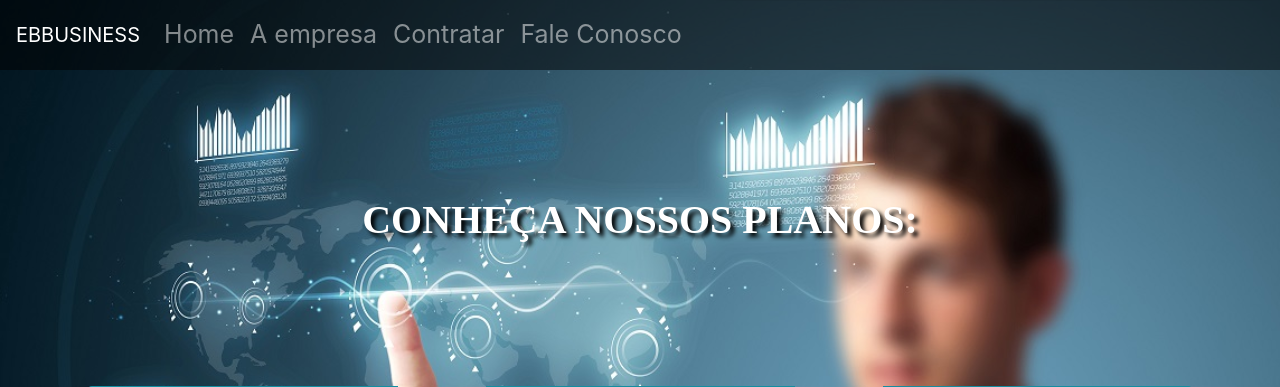
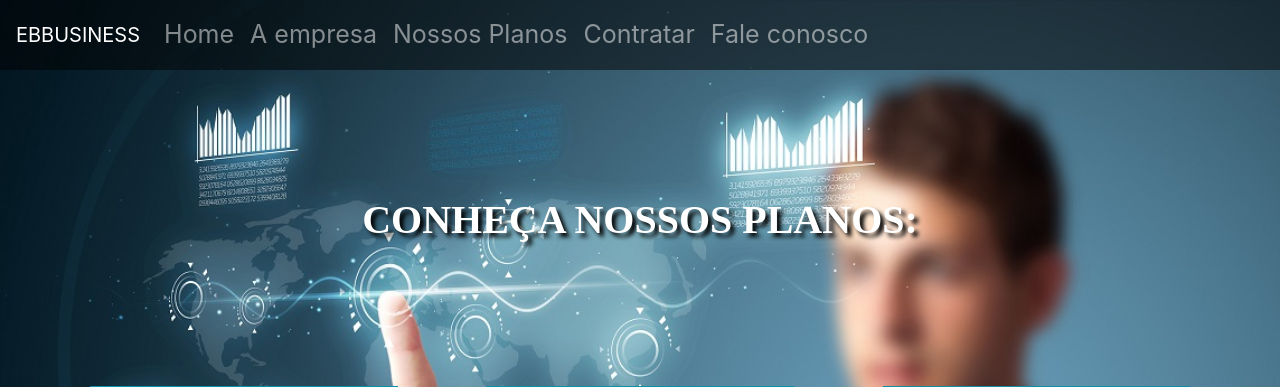
Before and after one commit to SilvaPaulaAna/Projeto-Interdisciplinar-4-Semestre-de-ADS, a Django app: page /nossos_planos/ in a window 1280 px wide. Shown: the top 387 px of the page. Run offline with Django 3.2, Linux system fonts and the light colour scheme; some libraries are stand-ins or nearby versions.

Commit message:
Update HTML Menu
Links ativos em todas as páginas

```diff
--- a/EbbusinessApp/templates/a_empresa.html
+++ b/EbbusinessApp/templates/a_empresa.html
@@ -15,13 +15,16 @@ EBBUSINESS
                 <a class="nav-link" href="{% url 'index' %}">Home</a>
             </li>
             <li class="nav-item">
+                <a class="nav-link" href="{% url 'a_empresa' %}">A empresa</a>
+            </li>
+            <li class="nav-item">
                 <a class="nav-link" href="{% url 'nossos_planos' %}">Nossos Planos</a>
             </li>
             <li class="nav-item">
                 <a class="nav-link" href="{% url 'contratar' %}">Contratar</a>
             </li>
             <li class="nav-item">
-          <a class="nav-link" href="{% url 'fale_conosco' %}">Fale Conosco</a>
+                <a class="nav-link" href="{% url 'fale_conosco' %}">Fale conosco</a>
             </li>
       </ul>
     </div>
--- a/EbbusinessApp/templates/fale_conosco.html
+++ b/EbbusinessApp/templates/fale_conosco.html
@@ -11,7 +11,7 @@ EBBUSINESS
         </button>
         <div class="collapse navbar-collapse" id="navbarNav">
           <ul class="navbar-nav">
-            <li class="nav-item ">
+            <li class="nav-item">
                 <a class="nav-link" href="{% url 'index' %}">Home</a>
             </li>
             <li class="nav-item">
@@ -22,6 +22,9 @@ EBBUSINESS
             </li>
             <li class="nav-item">
                 <a class="nav-link" href="{% url 'contratar' %}">Contratar</a>
+            </li>
+            <li class="nav-item">
+                <a class="nav-link" href="{% url 'fale_conosco' %}">Fale conosco</a>
             </li>
           </ul>
         </div>
--- a/EbbusinessApp/templates/nossos_planos.html
+++ b/EbbusinessApp/templates/nossos_planos.html
@@ -11,17 +11,20 @@ EBBUSINESS
         </button>
         <div class="collapse navbar-collapse" id="navbarNav">
           <ul class="navbar-nav">
-            <li class="nav-item ">
+            <li class="nav-item">
                 <a class="nav-link" href="{% url 'index' %}">Home</a>
             </li>
             <li class="nav-item">
                 <a class="nav-link" href="{% url 'a_empresa' %}">A empresa</a>
             </li>
             <li class="nav-item">
+                <a class="nav-link" href="{% url 'nossos_planos' %}">Nossos Planos</a>
+            </li>
+            <li class="nav-item">
                 <a class="nav-link" href="{% url 'contratar' %}">Contratar</a>
             </li>
             <li class="nav-item">
-                  <a class="nav-link" href="{% url 'fale_conosco' %}">Fale Conosco</a>
+                <a class="nav-link" href="{% url 'fale_conosco' %}">Fale conosco</a>
             </li>
           </ul>
         </div>
```
Also changed, not shown: EbbusinessApp/templates/contratar.html (+8 -5 lines), EbbusinessApp/templates/index.html (+6 -3 lines), EbbusinessApp/templates/salvo.html (+7 -7 lines). Lines whose indentation alone changed are shown as unchanged.
